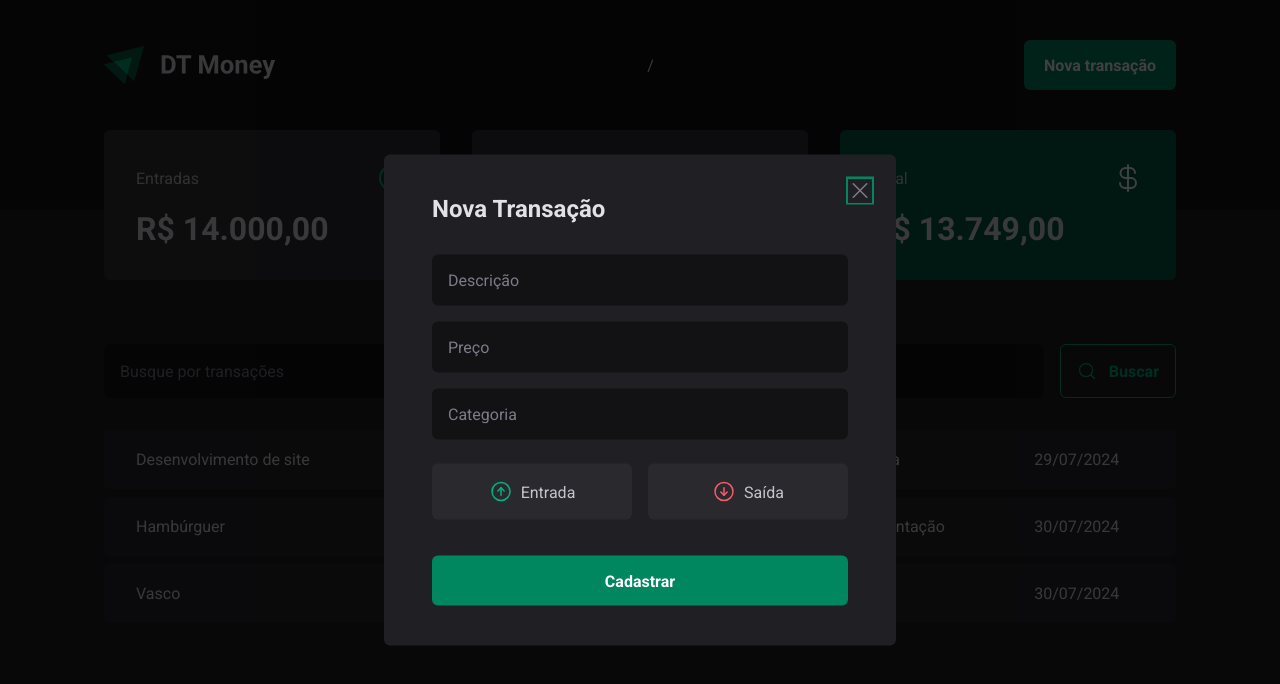
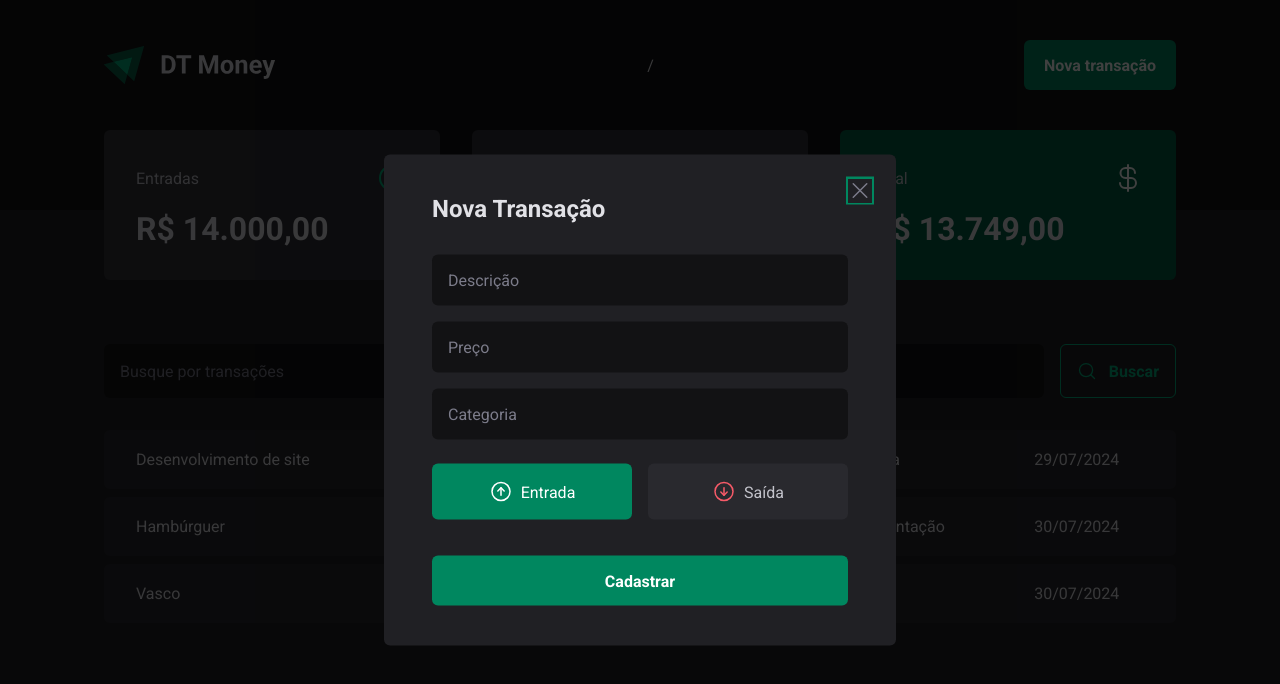
Before and after one commit to LeonardoSantos16/Dt-money-react, a React (Vite) app: page / in a window 1280 px wide. Both pictures are taken after a click on the button "Nova transação". Shown: the top 684 px of the page. Built offline with nearby package versions, Linux system fonts and the light colour scheme; data requests are answered from the project's data file.

Commit message:
controller componente do react-hook-form integrando com o componente TransactionType commit

```diff
--- a/src/components/NewTransactionModal/index.tsx
+++ b/src/components/NewTransactionModal/index.tsx
@@ -1,6 +1,6 @@
 import * as Dialog from '@radix-ui/react-dialog';
 import { ArrowCircleDown, ArrowCircleUp, X } from "phosphor-react";
-import { useForm } from 'react-hook-form';
+import { Controller, useForm } from 'react-hook-form';
 import * as z from 'zod';
 import { CloseButton, Content, Overlay, TransactionType, TransactionTypeButton } from './styles';
 import { zodResolver } from '@hookform/resolvers/zod';
@@ -9,18 +9,22 @@
   description: z.string(),
   price: z.number(),
   category: z.string(),
-  // type: z.enum(['income', 'outcome']),
+  type: z.enum(['income', 'outcome']),
 });
 
 type NewTransactionFormInputs = z.infer<typeof newTransactionFormSchema>;
 
 export function NewTransactionModal() {
   const {
+    control,
     register,
     handleSubmit,
     formState: { isSubmitting }
   } = useForm<NewTransactionFormInputs>({
     resolver: zodResolver(newTransactionFormSchema),
+    defaultValues: {
+      type: 'income'
+    }
   })
 
   async function handleCreateNewTransaction(data: NewTransactionFormInputs) {
@@ -60,7 +64,15 @@
             {...register('category')}
           />
 
-          <TransactionType>
+      <Controller
+          control={control}
+          name="type"
+          render={({ field }) => {
+            return (
+              <TransactionType
+                onValueChange={field.onChange}
+                value={field.value}
+              >
                 <TransactionTypeButton variant="income" value="income">
                   <ArrowCircleUp size={24} />
                   Entrada
@@ -70,6 +82,9 @@
                   Saída
                 </TransactionTypeButton>
               </TransactionType>
+            )
+          }}
+        />
 
           <button type="submit" disabled={isSubmitting}>
             Cadastrar
```
Lines whose indentation alone changed are shown as unchanged.
